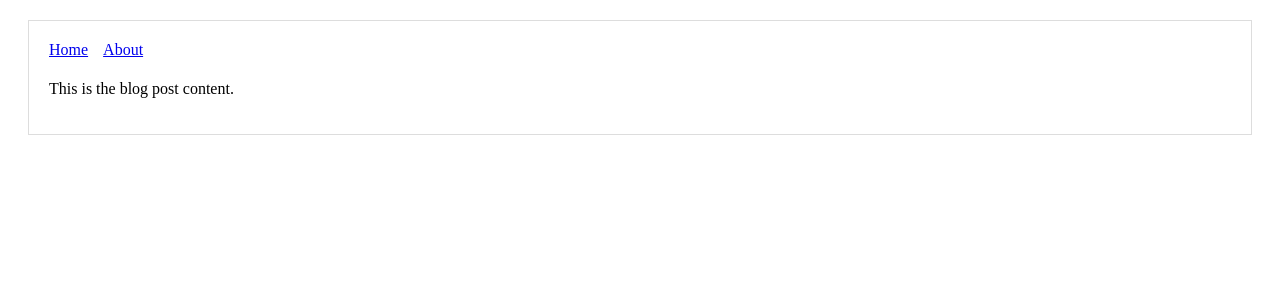
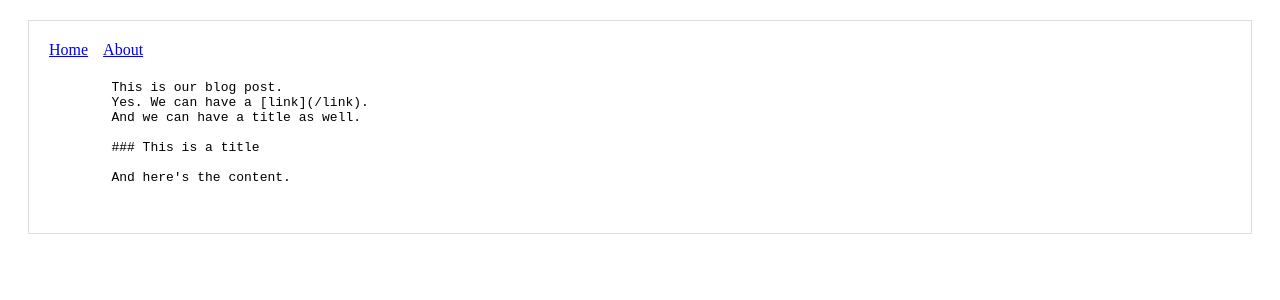
Before and after one commit to ladams1776/Task-Tracker, a Next.js app: page /post in a window 1280 px wide. Shown: the top 300 px of the page. Built offline with nearby package versions, Linux system fonts and the light colour scheme.

Commit message:
Add global markdown styles

```diff
--- a/pages/post.js
+++ b/pages/post.js
@@ -1,15 +1,46 @@
 import { useRouter } from 'next/router';
+import Markdown from 'react-markdown';
 import Layout from '../components/Layout';
 
-const Page = () => {
+export default () => {
   const router = useRouter();
 
   return (
     <Layout>
-      <h1>{router.query.title}</h1>
-      <p>This is the blog post content.</p>
+      <h1>{router.query.id}</h1>
+      <div className="markdown">
+        <Markdown
+          source={`
+            This is our blog post.
+            Yes. We can have a [link](/link).
+            And we can have a title as well.
+
+            ### This is a title
+
+            And here's the content.
+            `}
+        />
+      </div>
+      <style jsx global>{`
+        .markdown {
+          font-family: 'Arial';
+        }
+
+        .markdown a {
+          text-decoration: none;
+          color: blue;
+        }
+
+        .markdown a:hover {
+          opacity: 0.6;
+        }
+
+        .markdown h3 {
+          margin: 0;
+          padding: 0;
+          text-transform: uppercase;
+        }
+      `}</style>
     </Layout>
   );
 };
-
-export default Page;
```
